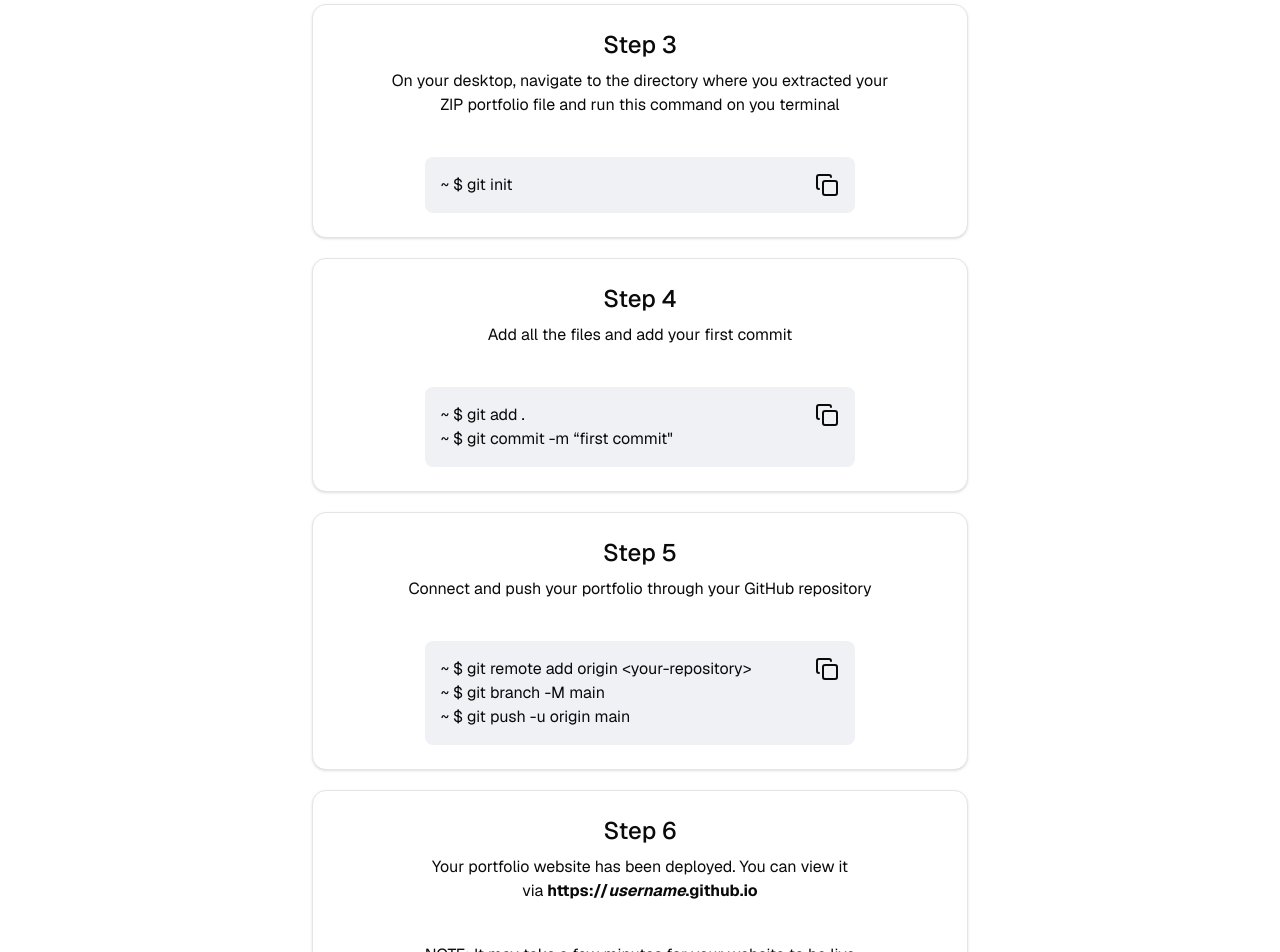
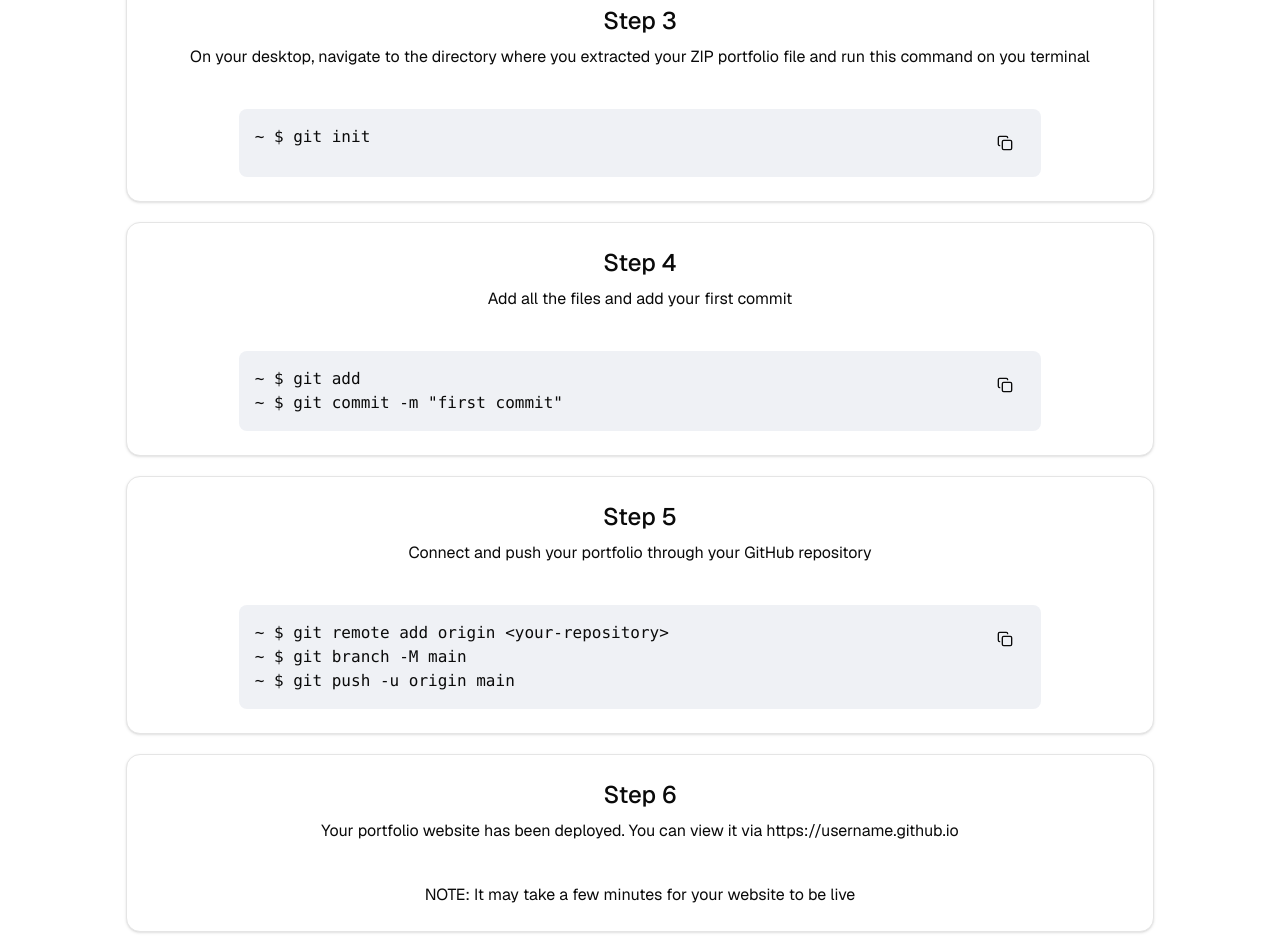
Before and after one commit to xhide341/iloveportfolio, a Next.js app: page /results in a window 1280 px wide. Shown: the part 1380-2332 px from the top of the page. Built offline with nearby package versions, Linux system fonts and the light colour scheme.

Commit message:
major refactor: convert those React.Node into string; added: react-markdown dependencies; added: button-copy.tsx for copy clipboard

```diff
--- a/package.json
+++ b/package.json
@@ -35,6 +35,7 @@
     "pg": "^8.16.0",
     "react": "^19.1.0",
     "react-dom": "^19.1.0",
+    "react-markdown": "^10.1.0",
     "tailwind-merge": "^3.3.1",
     "zod": "^3.25.61"
   },
--- a/src/app/results/page.tsx
+++ b/src/app/results/page.tsx
@@ -1,76 +1,56 @@
 import React from "react";
-import { Copy, Download } from "lucide-react";
+import Markdown from "react-markdown";
+import { Download } from "lucide-react";
 
 import { Button } from "~/components/ui/button";
 import { Card, CardContent, CardFooter } from "~/components/ui/card";
+import ButtonCopy from "~/components/results/button/button-copy";
 
 export default function ResultsPage() {
   // NOTE: the "instructions" returns as an JSX components due to usecase where some of the string are styled
   // NOTE: some of the syntax contains {" "} due to prettier formatting
   type Steps = {
     step: string;
-    instructions: React.ReactNode;
-    commandLine?: string[];
+    instructions: string;
+    commandLine?: string;
     notes?: string;
   };
 
   const steps: Steps[] = [
     {
       step: "Step 1",
-      instructions: (
-        <p>
-          Download the ZIP file and extract it to your desired directory
-          destination
-        </p>
-      ),
+      instructions:
+        "Download the ZIP file and extract it to your desired directory destination",
     },
     {
       step: "Step 2",
-      instructions: (
-        <p>
-          Go to your GitHub account and create a repository named{" "}
-          <span className="italic">username.github.io</span>
-          <br /> where username is the username of your GitHub account
-        </p>
-      ),
+      instructions:
+        "Go to your GitHub account and create a repository named username.github.io where username is the username of your GitHub account",
     },
     {
       step: "Step 3",
-      instructions: (
-        <p>
-          On your desktop, navigate to the directory where you extracted your
-          <br /> ZIP portfolio file and run this command on you terminal
-        </p>
-      ),
-      commandLine: ["~ $ git init"],
+      instructions:
+        "On your desktop, navigate to the directory where you extracted your ZIP portfolio file and run this command on you terminal",
+      commandLine: "~ $ git init",
     },
     {
       step: "Step 4",
-      instructions: <p>Add all the files and add your first commit</p>,
-      commandLine: ["~ $ git add .", '~ $ git commit -m “first commit"'],
+      instructions: "Add all the files and add your first commit",
+      commandLine: "~ $ git add\n" + "~ $ git commit -m " + '"first commit"',
     },
     {
       step: "Step 5",
-      instructions: (
-        <p>Connect and push your portfolio through your GitHub repository</p>
-      ),
-      commandLine: [
-        "~ $ git remote add origin <your-repository>",
-        "~ $ git branch -M main",
-        "~ $ git push -u origin main",
-      ],
+      instructions:
+        "Connect and push your portfolio through your GitHub repository",
+      commandLine:
+        "~ $ git remote add origin <your-repository>\n" +
+        "~ $ git branch -M main\n" +
+        "~ $ git push -u origin main\n",
     },
     {
       step: "Step 6",
-      instructions: (
-        <p>
-          Your portfolio website has been deployed. You can view it
-          <br /> via{" "}
-          <span className="font-bold">
-            https://<span className="italic">username</span>.github.io
-          </span>
-        </p>
-      ),
+      instructions:
+        "Your portfolio website has been deployed. You can view it via https://username.github.io",
       notes: "NOTE: It may take a few minutes for your website to be live",
     },
   ];
@@ -101,23 +81,16 @@ export default function ResultsPage() {
               <Card className="flex flex-col items-center justify-center gap-10">
                 <CardContent className="flex flex-col gap-2 text-center">
                   <h4 className="text-2xl font-medium">{item.step}</h4>
-                  {item.instructions}
+                  <Markdown>{item.instructions}</Markdown>
                 </CardContent>
                 <CardFooter className="flex w-full flex-col items-start px-28">
                   {/* =====Checks if the item contains commandLine or notes===== */}
                   {item.commandLine ? (
                     <div className="flex w-full flex-row justify-between rounded-md bg-[#EFF1F5] p-4">
                       <span>
-                        {/* =====Loops through item.commandLine: string[]===== */}
-                        {Array.isArray(item.commandLine) &&
-                          item.commandLine.map((line, i) => (
-                            <React.Fragment key={i}>
-                              {line}
-                              <br />
-                            </React.Fragment>
-                          ))}
+                        <pre className="whitespace-pre">{item.commandLine}</pre>
                       </span>
-                      <Copy />
+                      <ButtonCopy command={item.commandLine}/>
                     </div>
                   ) : (
                     <p className="self-center">{item.notes}</p>
--- /dev/null
+++ b/src/components/results/button/button-copy.tsx
@@ -0,0 +1,21 @@
+"use client";
+
+import { Copy } from "lucide-react";
+
+import { Button } from "~/components/ui/button";
+
+export default function ButtonCopy({ command }: { command: string }) {
+  return (
+    <Button variant="ghost" onClick={() => copyToClipboard(command)}>
+      <Copy />
+    </Button>
+  );
+}
+
+async function copyToClipboard(c: string) {
+  try {
+    await navigator?.clipboard?.writeText(c);
+  } catch (e) {
+    console.error(e);
+  }
+}
```
Also changed, not shown: 1 other file (tests, documents, lock files or other folders).
